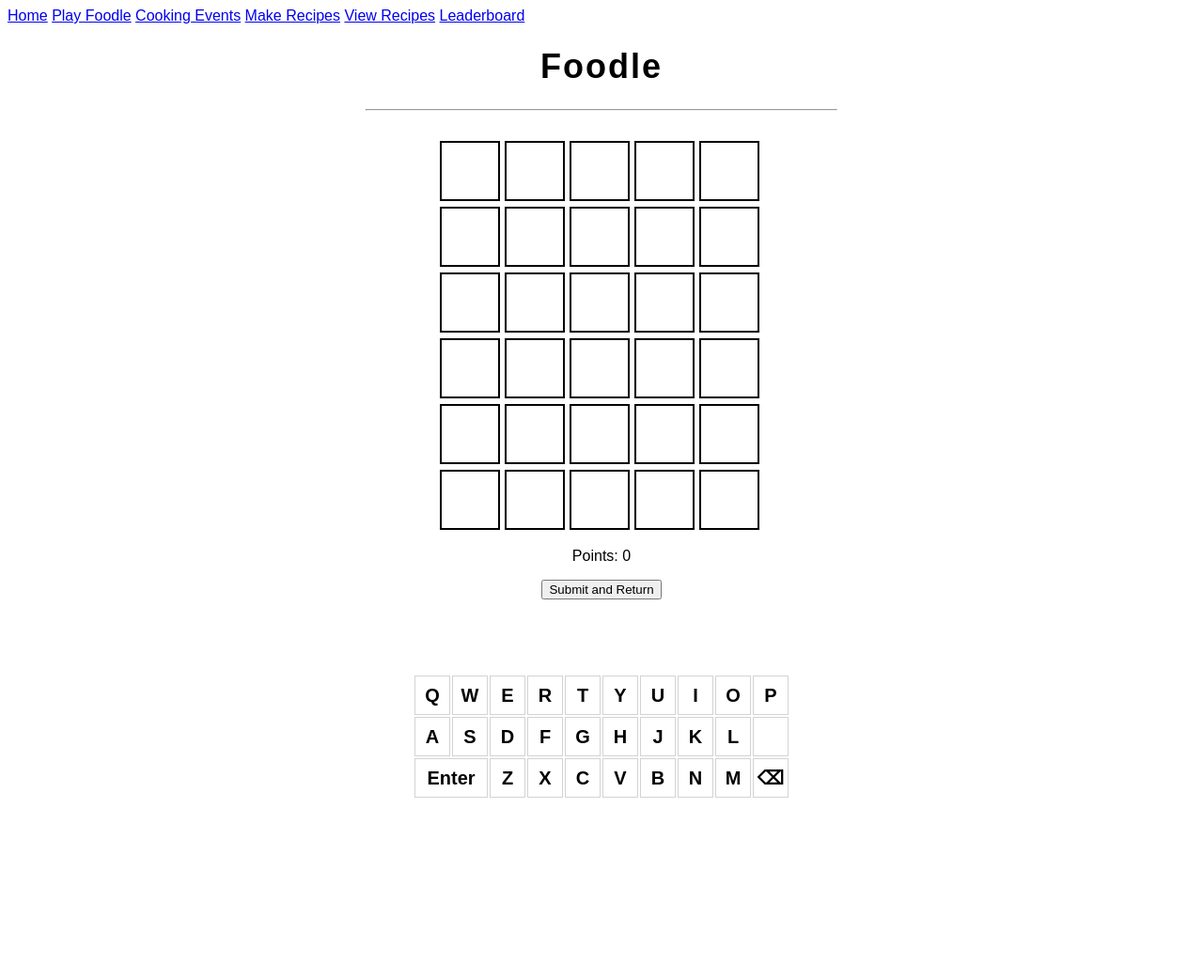
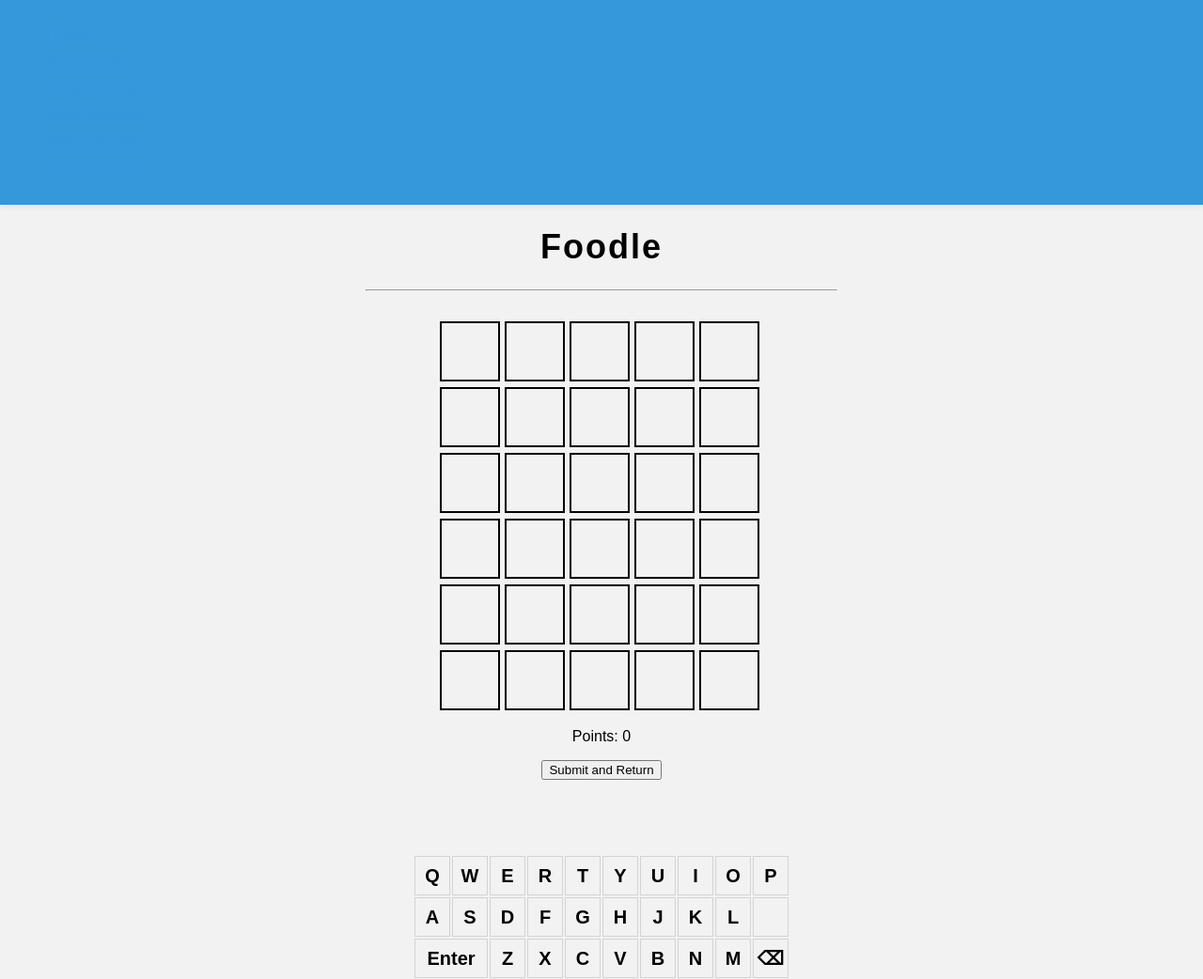
Before and after one commit to DanielHart-02/ECM2434-Group-4348-, a Django app: page /foodle/play/ in a window 1280 px wide. Shown: the whole page at 94% size. Before the commit the page ends 849 px from the top, so only its background shows below. Run offline with Django 5.2, Linux system fonts and the light colour scheme; a user stored in the database is signed in.

Commit message:
Update index.html

```diff
--- a/ecm2434_coursework/foodle/templates/foodle/index.html
+++ b/ecm2434_coursework/foodle/templates/foodle/index.html
@@ -1,3 +1,54 @@
+<!DOCTYPE html>
+<html lang="en">
+
+<head>
+    <meta charset="UTF-8">
+    <meta name="viewport" content="width=device-width, initial-scale=1.0">
+    <title>Your Page Title</title>
+
+    <style>
+        body {
+            font-family: Arial, sans-serif;
+            background-color: #f2f2f2;
+            margin: 0;
+            padding: 0;
+            box-sizing: border-box;
+        }
+
+        nav {
+            background-color: #3498db;
+            padding: 10px;
+            box-shadow: 0 0 10px rgba(0, 0, 0, 0.1);
+        }
+
+        nav a {
+            text-decoration: none;
+            color: #fff;
+            margin-right: 10px;
+        }
+
+        nav a:hover {
+            color: #ecf0f1;
+        }
+
+        div {
+            margin: 20px;
+        }
+
+        div a {
+            text-decoration: none;
+            color: #3498db;
+            display: block;
+            margin-bottom: 10px;
+        }
+
+        div a:hover {
+            color: #2980b9;
+        }
+    </style>
+</head>
+
+<body>
     <nav>
         <div>
             <div style="text-align: left;">
@@ -10,6 +61,7 @@
             </div>
         </div>
     </nav>
+
     {% block content %}
     {% endblock content %}
 </body>
```
Lines whose indentation alone changed are shown as unchanged.
